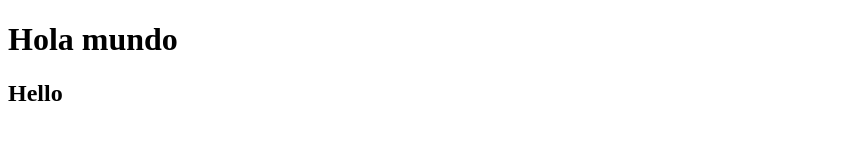
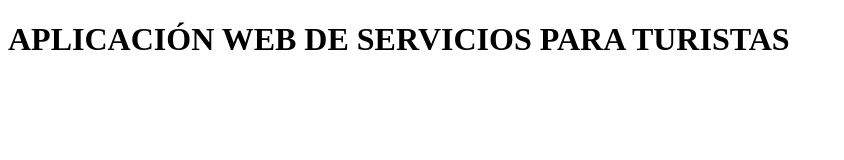
Before and after one commit to SamuelSml8/VISIT, a plain HTML site: page VISITANTIOQUIA-CODE/src/html/index.html in a window 1280 px wide. Shown: the whole page, without its empty margins (0-844 px from the left). Drawn offline with Linux system fonts and the light colour scheme.

Commit message:
Equipo, borré el H1 y el H2 del index.html. Y agregé un nuevo H1

```diff
--- a/VISITANTIOQUIA-CODE/src/html/index.html
+++ b/VISITANTIOQUIA-CODE/src/html/index.html
@@ -7,8 +7,7 @@
     <link rel="stylesheet" href="/css/styles.css">
 </head>
 <body>
+    <h1>APLICACIÓN WEB DE SERVICIOS PARA TURISTAS</h1>
     <script src="/js/main.js"></script>
-    <h1>Hola mundo</h1>
-    <h2>Hello</h2>
 </body>
 </html>
```
